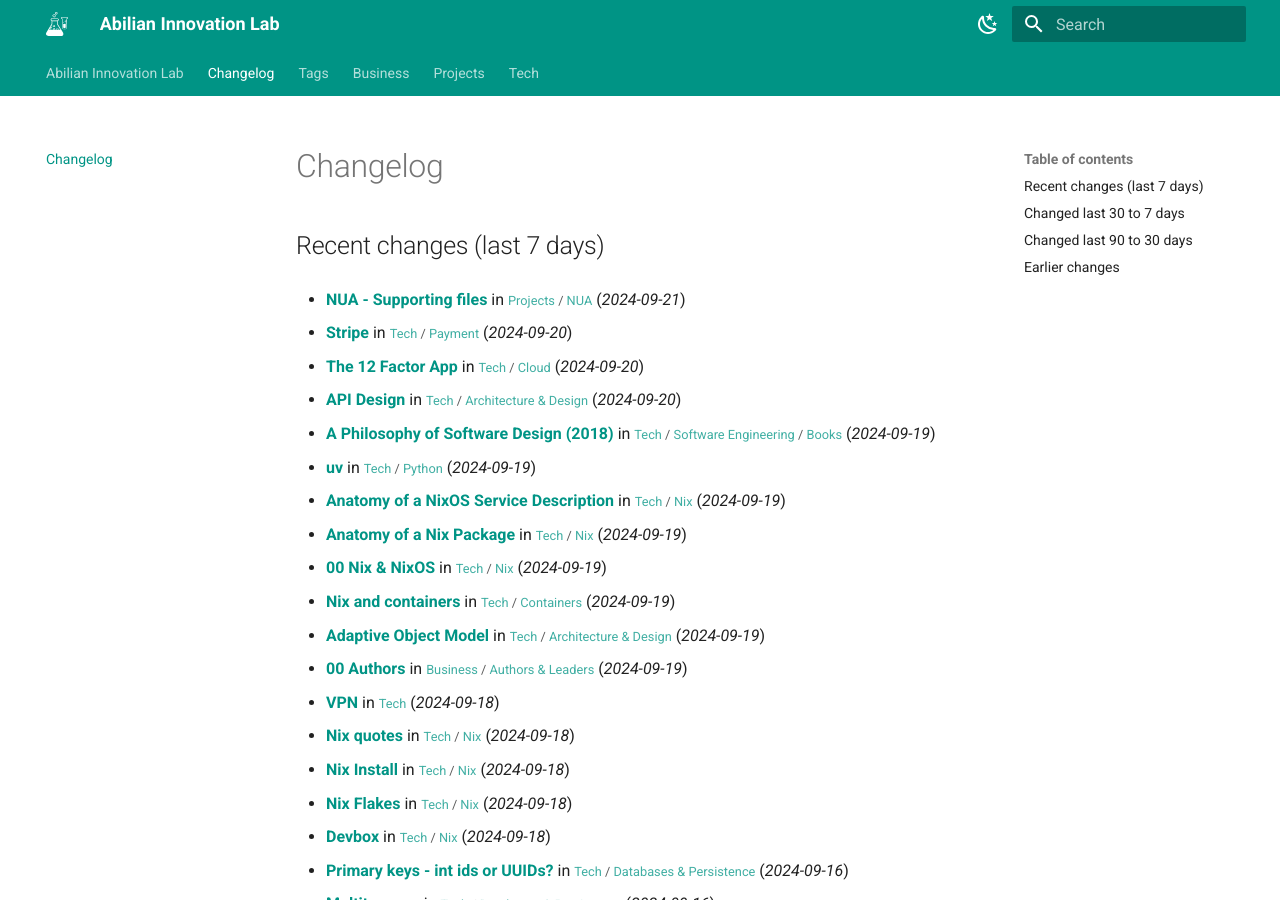
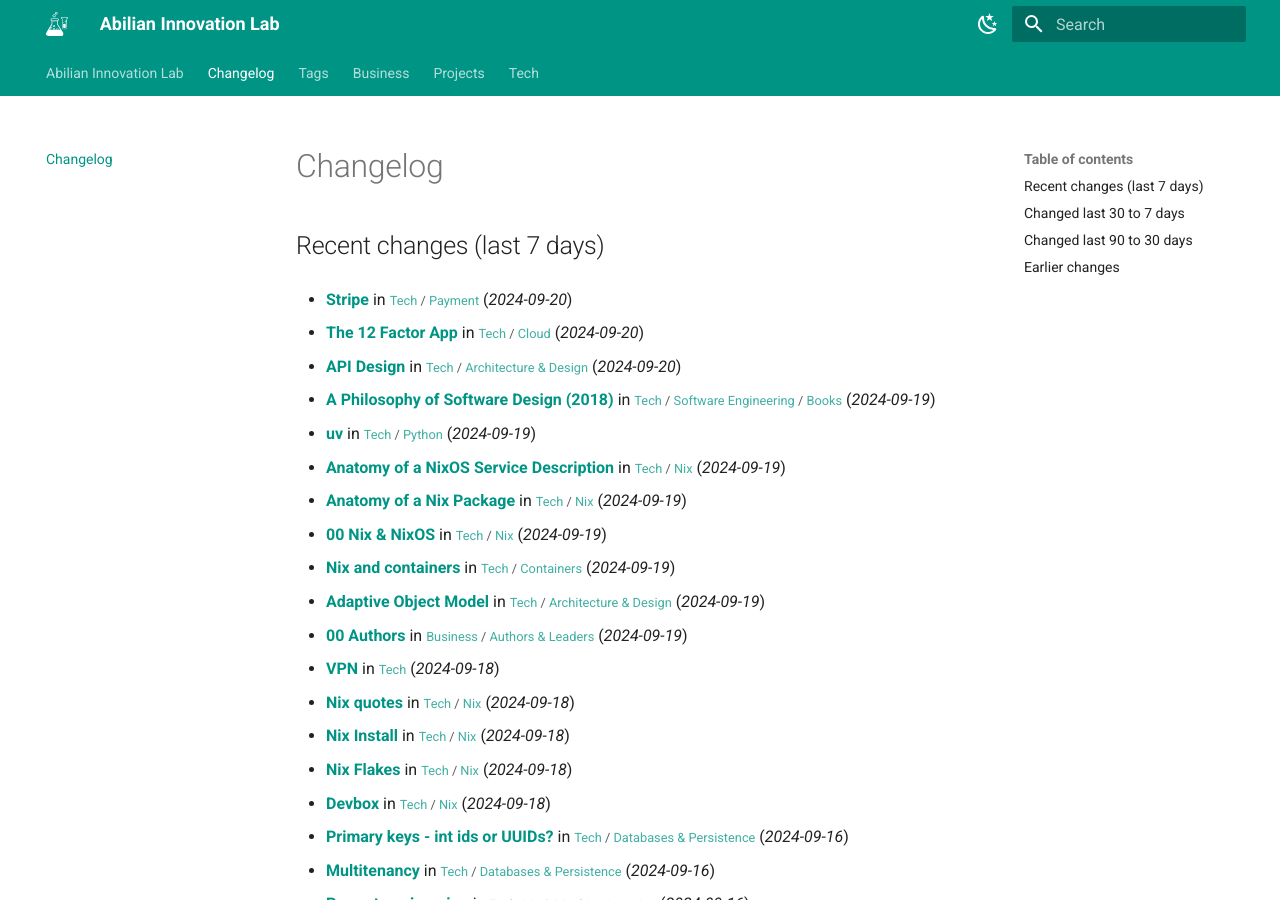
Before and after one commit to abilian/lab.abilian.com, an MkDocs documentation site: the page built from docs/changelog.md, in a window 1280 px wide and 900 px high. Built offline with MkDocs 1.6.1 and Material for MkDocs 9.7.7, drawn with Linux system fonts in a browser that asks for light colours; comment, search, counter and statistics services are not loaded.

Commit message:
Update content

```diff
--- a/docs/changelog.md
+++ b/docs/changelog.md
@@ -1,8 +1,6 @@
 # Changelog
 
 ## Recent changes (last 7 days)
-
-- **[NUA - Supporting files](/Projects/NUA/NUA - Supporting files/)** in <small>[Projects](/Projects/00 Projects/) / [NUA](/Projects/NUA/00 NUA/)</small> (*2024-09-21*)
 
 - **[Stripe](/Tech/Payment/Stripe/)** in <small>[Tech](/Tech/00 Technology/) / [Payment](/Tech/Payment/Stripe/)</small> (*2024-09-20*)
 
```
